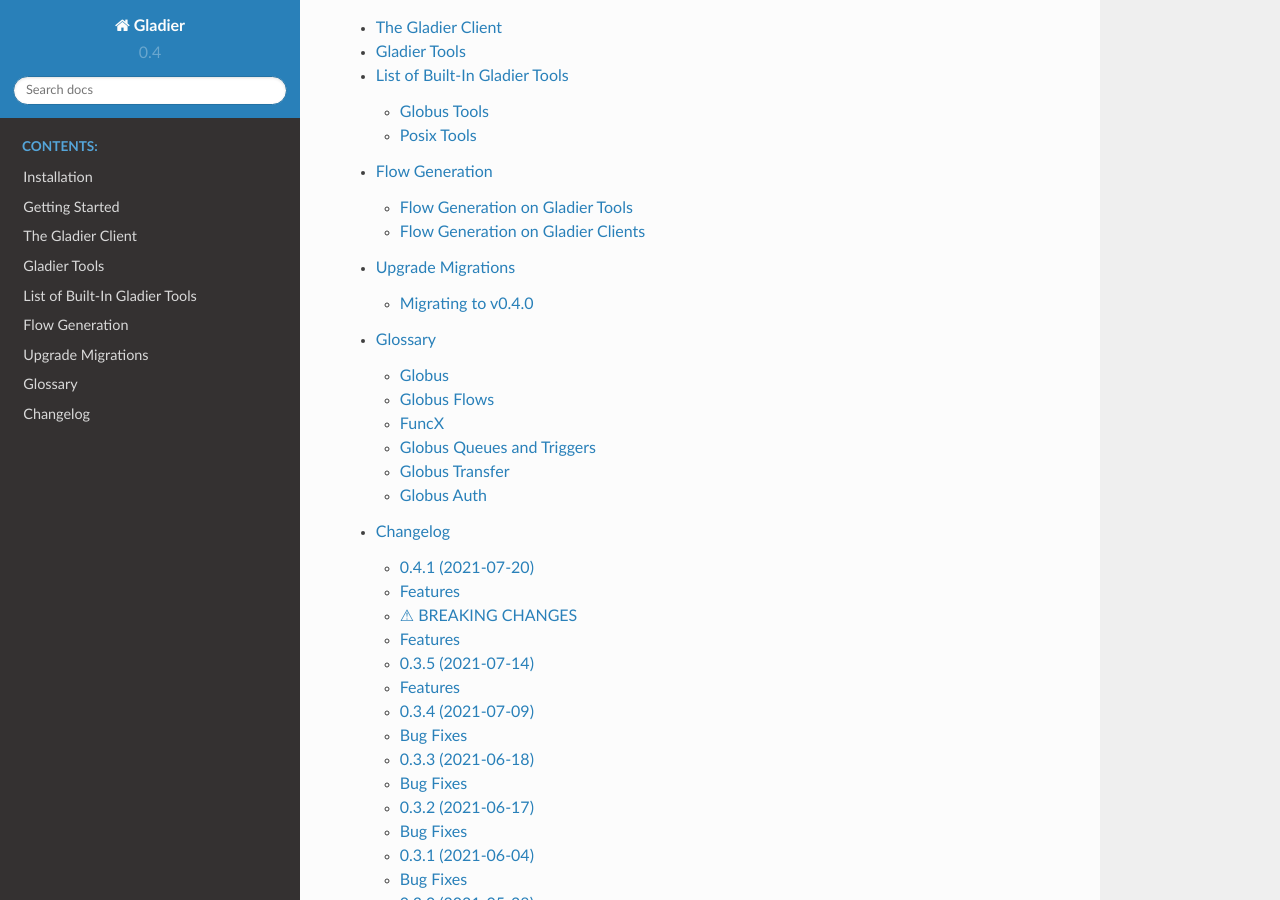
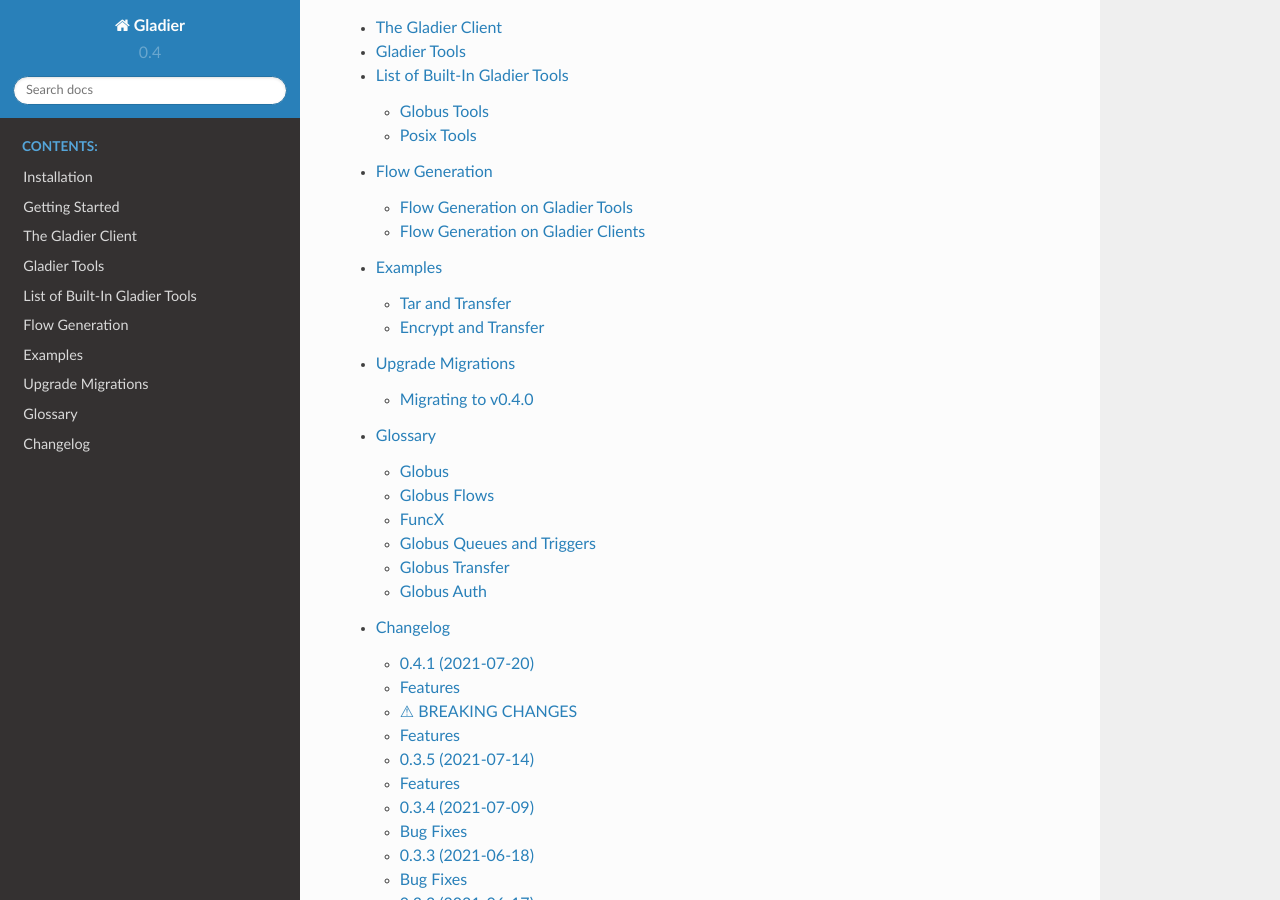
Before and after one commit to globus-gladier/gladier, a Sphinx documentation site: the page built from docs/index.rst, in a window 1280 px wide and 900 px high, scrolled down 456 px. Built offline with Sphinx 7.4.7 and the Read the Docs theme 2.0.0, drawn with Linux system fonts in a browser that asks for light colours.

Commit message:
docs: Add skeleton for examples

```diff
--- /dev/null
+++ b/docs/examples.rst
@@ -0,0 +1,12 @@
+
+Examples
+--------
+
+Explain any pre-reqs needed by users in order to run the examples below
+
+
+.. toctree::
+   :maxdepth: 2
+
+   examples/tar_and_transfer
+   examples/encrypt_and_transfer
--- /dev/null
+++ b/docs/examples/encrypt_and_transfer.rst
@@ -0,0 +1,4 @@
+Encrypt and Transfer
+--------------------
+
+Encrypt and transfer files
--- /dev/null
+++ b/docs/examples/tar_and_transfer.rst
@@ -0,0 +1,6 @@
+Tar and Transfer
+----------------
+
+
+
+Tar and Tranfer files
--- a/docs/index.rst
+++ b/docs/index.rst
@@ -22,6 +22,7 @@
    gladier_tools
    tools/index
    flow_generation
+   examples
    migration
    glossary
    CHANGELOG
```
